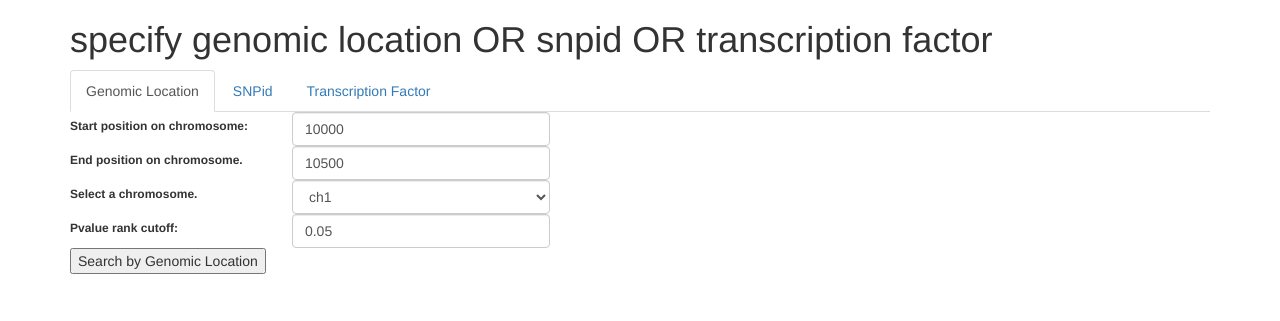
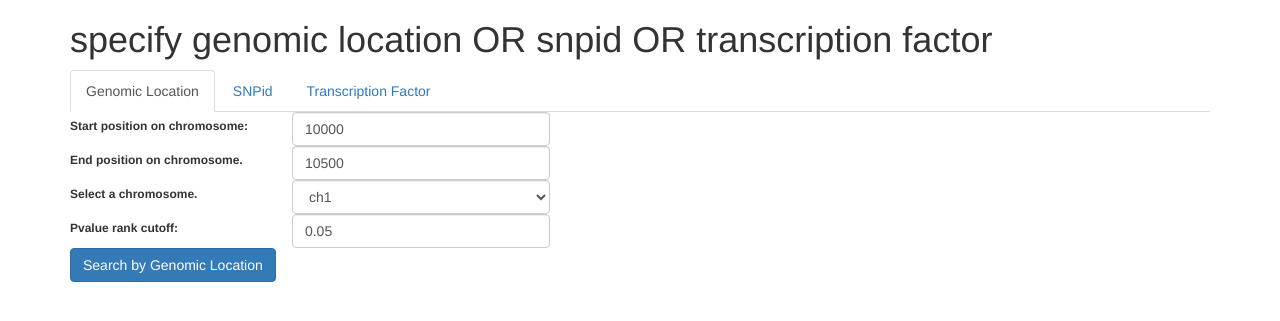
Before and after one commit to RebeccaHudson/ss_search_viewer, a Django app: template ss_viewer/templates/ss_viewer/multi-searchpage.html in a window 1280 px wide. Shown: the top 321 px of the page. Run offline with Django 3.2, Linux system fonts and the light colour scheme; the template is opened without the code that fills it: values that come from a table or form of the project are taken from there, others are empty; parts of the project's set-up code (start-up, migrations or seed data) failed here and were passed over; some libraries are stand-ins or nearby versions.

Commit message:
Add default bootstrap button class 'btn btn-primary' to the submit buttons on each of the search forms.

```diff
--- a/ss_viewer/templates/ss_viewer/multi-searchpage.html
+++ b/ss_viewer/templates/ss_viewer/multi-searchpage.html
@@ -35,7 +35,7 @@
     <table>
       {{ gl_search_form.as_table }}
     </table>
-    <input type="submit" value="Search by Genomic Location" />
+    <input type="submit" value="Search by Genomic Location"  class="btn btn-primary" />
   </div>
   </form>
 </div>
@@ -48,7 +48,7 @@
     <table>
       {{ snpid_search_form.as_table }}
     </table>
-    <input type="submit" value="Search by SNPid" />
+    <input type="submit" value="Search by SNPid"  class="btn btn-primary" />
   </div>
   </form>
 </div>
@@ -61,7 +61,7 @@
       <table>
         {{ tf_search_form.as_table }}
       </table>
-      <input type="submit" value="Search by Transcription Factor" />
+      <input type="submit" value="Search by Transcription Factor"  class="btn btn-primary" />
     </div>
   </form>
 </div>
```
